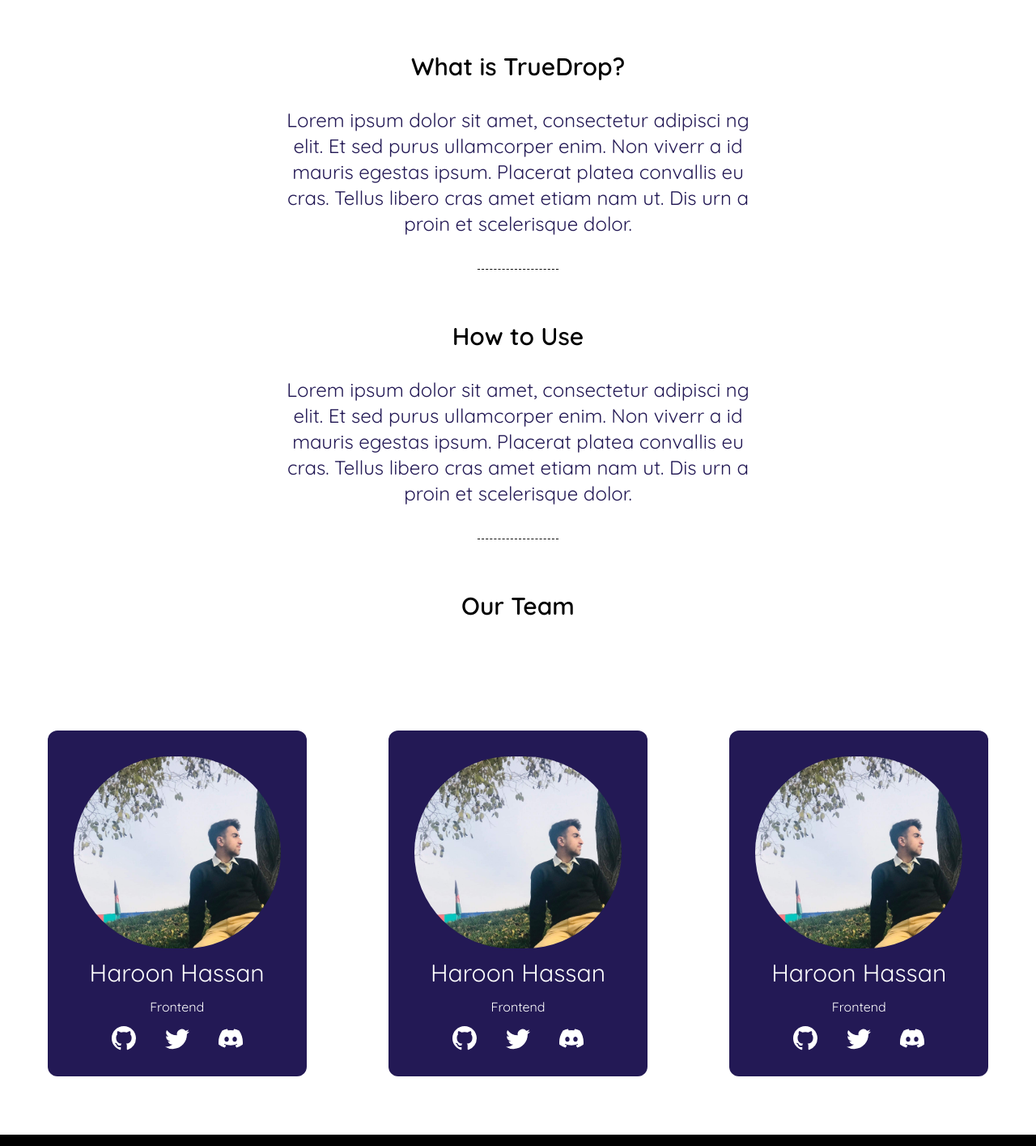
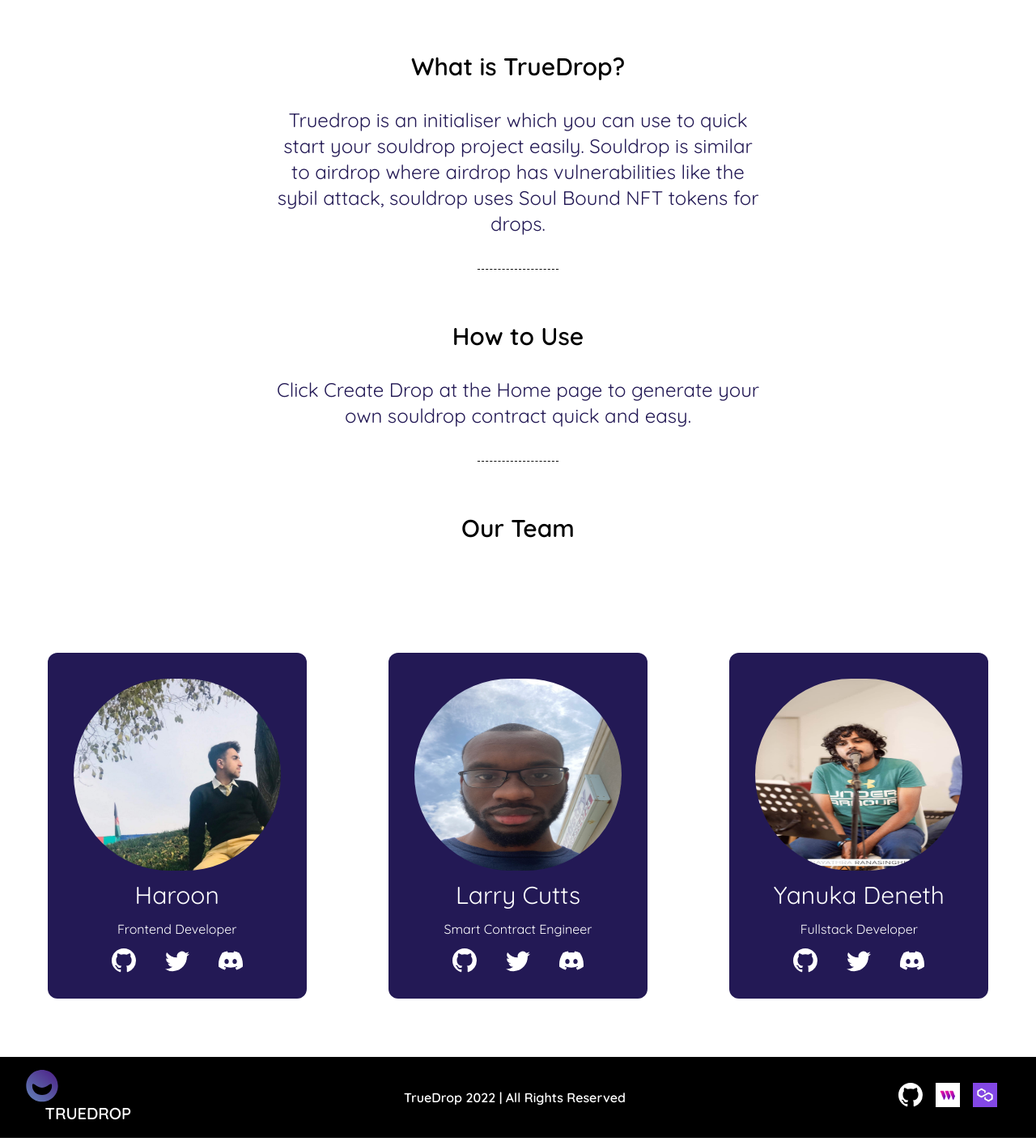
Before and after one commit to yanukadeneth99/Truedrop, a Next.js app in the folder frontend/: page /About in a window 1280 px wide. Shown: the part 100-1515 px from the top of the page at 81% size. Built offline with nearby package versions, Linux system fonts and the light colour scheme.

Commit message:
Edit content

```diff
--- a/frontend/components/Card.tsx
+++ b/frontend/components/Card.tsx
@@ -1,24 +1,42 @@
-import { GetStaticProps } from "next";
 import Image from "next/image";
-import HaroonImg from "../assets/Haroon.jpeg";
-import YanukaImg from "../assets/Yanuka.jpeg";
-import LJImg from "../assets/LJ.jpg";
 import { BsTwitter, BsGithub, BsDiscord } from "react-icons/bs";
 
-const Card = () => {
+const Card = ({
+  name,
+  position,
+  image,
+  links,
+}: {
+  name: string;
+  position: string;
+  image: any;
+  links: string[];
+}) => {
   return (
     <div>
       <div className="max-w-xs bg-skin-secondary rounded-xl text-[#ffffff] my-8">
         <div className="flex flex-col justify-center items-center py-8 px-8">
           <div className="w-[256px] h-[237px] relative">
-            <Image src={HaroonImg} className="rounded-full" layout="fill" />
+            <Image
+              src={image}
+              className="rounded-full"
+              layout="fill"
+              priority
+              alt="Profile Picture"
+            />
           </div>
-          <h2 className="text-3xl my-3">Haroon Hassan</h2>
-          <p className="mb-3">Frontend</p>
+          <h2 className="text-3xl my-3">{name}</h2>
+          <p className="mb-3">{position}</p>
           <div className="flex space-x-9">
-            <BsGithub className="text-3xl cursor-pointer" />
-            <BsTwitter className="text-3xl cursor-pointer" />
-            <BsDiscord className="text-3xl cursor-pointer" />
+            <a href={links[0]} target="_blank" rel="noreferrer">
+              <BsGithub className="text-3xl cursor-pointer" />
+            </a>
+            <a href={links[1]} target="_blank" rel="noreferrer">
+              <BsTwitter className="text-3xl cursor-pointer" />
+            </a>
+            <a href={links[2]} target="_blank" rel="noreferrer">
+              <BsDiscord className="text-3xl cursor-pointer" />
+            </a>
           </div>
         </div>
       </div>
@@ -26,12 +44,4 @@ const Card = () => {
   );
 };
 
-export const getStaticProps: GetStaticProps = async (ctx) => {
-  return {
-    props: {
-      data: null,
-    },
-  };
-};
-
 export default Card;
--- a/frontend/components/Footer.tsx
+++ b/frontend/components/Footer.tsx
@@ -14,17 +14,23 @@ const Footer = () => {
       </div>
       <div>
         <p className="text-white font-semibold mb-3 sm:mb-0">
-          TrueDrop 2022| All Rights Reserved
+          TrueDrop 2022 | All Rights Reserved
         </p>
       </div>
       <div className="flex ">
-        <BsGithub className="text-3xl mr-4 text-white" />
-        <span className="inline-block rounded-full mr-4">
-          <Image src={Tw} width={30} height={30} />
-        </span>
-        <span className="inline-block rounded-full mr-4">
-          <Image src={Polygon} width={30} height={30} />
-        </span>
+        <a href="https://github.com/yanukadeneth99/Truedrop">
+          <BsGithub className="text-3xl mr-4 text-white" />
+        </a>
+        <a href="#">
+          <span className="inline-block rounded-full mr-4">
+            <Image src={Tw} width={30} height={30} alt="Thirdweb" />
+          </span>
+        </a>
+        <a href="#">
+          <span className="inline-block rounded-full mr-4">
+            <Image src={Polygon} width={30} height={30} alt="Polygon" />
+          </span>
+        </a>
       </div>
     </section>
   );
--- a/frontend/components/Hero.tsx
+++ b/frontend/components/Hero.tsx
@@ -12,15 +12,15 @@ const Hero = () => {
           <span className="absolute left-[90%]">
             <Elipse className="text-8xl" />
           </span>
-          <Image src={HeroImg} />
+          <Image src={HeroImg} alt="Hero Image" />
         </div>
         <div className=" md:w-2/4 px-4 py-4 ">
           <h2 className=" font-semibold my-4 leading-tight text-4xl ">
-            Lorem ipsum dolor sit amet consectetur adipiscing
+            Truedrop
           </h2>
           <p className="text-xl text-skin-muted sm:mb-14 mb-10">
-            rem ipsum dolor sit amet, consectetur adipiscing elit. Pellentesque
-            malesuada tincidunt arcu. Nulla neque felis, ullamcorper eget
+            Get quick started with your souldrop project by generating your own
+            contract using thirdweb.
           </p>
           <div className="flex justify-center sm:justify-start space-x-10 ">
             <Link href="/About">
--- a/frontend/package.json
+++ b/frontend/package.json
@@ -13,6 +13,7 @@
     "@svgr/webpack": "^6.3.1",
     "framer-motion": "^7.3.5",
     "next": "12.3.0",
+    "next-seo": "^5.5.0",
     "react": "18.2.0",
     "react-dom": "18.2.0",
     "react-icons": "^4.4.0"
--- a/frontend/pages/About.tsx
+++ b/frontend/pages/About.tsx
@@ -1,29 +1,38 @@
+import type { NextPage } from "next";
 import { GetStaticProps } from "next";
+import { NextSeo } from "next-seo";
 import Card from "../components/Card";
 import Footer from "../components/Footer";
 import Navbar from "../components/Navbar";
 
-const About = () => {
+// Images
+import HaroonImage from "../assets/Haroon.jpeg";
+import YanukaImage from "../assets/Yanuka.jpg";
+import LarryImage from "../assets/LJ.jpg";
+
+const About: NextPage = () => {
   return (
+    <>
+      <NextSeo title="About | Truedrop" description="Learn about Truedrop" />
       <section className="min-h-screen flex flex-col">
         <Navbar />
         <div className="text-center md:w-1/2 mx-auto px-5">
-        <h2 className="font-semibold text-3xl mb-8 mt-6">What is TrueDrop?</h2>
+          <h2 className="font-semibold text-3xl mb-8 mt-6">
+            What is TrueDrop?
+          </h2>
           <article className="text-skin-secondary text-2xl">
-          Lorem ipsum dolor sit amet, consectetur adipisci ng elit. Et sed purus
-          ullamcorper enim. Non viverr a id mauris egestas ipsum. Placerat
-          platea convallis eu cras. Tellus libero cras amet etiam nam ut. Dis
-          urn a proin et scelerisque dolor.
+            Truedrop is an initialiser which you can use to quick start your
+            souldrop project easily. Souldrop is similar to airdrop where
+            airdrop has vulnerabilities like the sybil attack, souldrop uses
+            Soul Bound NFT tokens for drops.
           </article>
         </div>
         <hr className="w-[100px] mx-auto border-dashed border-black  my-10" />
         <div className="text-center md:w-1/2 mx-auto px-5 ">
-        <h2 className="font-semibold text-3xl mb-8 mt-6">How to Use </h2>
+          <h2 className="font-semibold text-3xl mb-8 mt-6">How to Use</h2>
           <article className="text-skin-secondary text-2xl">
-          Lorem ipsum dolor sit amet, consectetur adipisci ng elit. Et sed purus
-          ullamcorper enim. Non viverr a id mauris egestas ipsum. Placerat
-          platea convallis eu cras. Tellus libero cras amet etiam nam ut. Dis
-          urn a proin et scelerisque dolor.
+            Click Create Drop at the Home page to generate your own souldrop
+            contract quick and easy.
           </article>
         </div>
         <hr className="w-[100px] mx-auto border-dashed border-black  my-10" />
@@ -31,13 +40,41 @@ const About = () => {
           Our Team
         </h2>
         <section className="flex justify-around flex-wrap px-2 py-10">
-        <Card />
-        <Card />
-        <Card />
+          <Card
+            name="Haroon"
+            position="Frontend Developer"
+            links={[
+              "https://github.com/Haroonrules",
+              "https://twitter.com/codingHaroon",
+              "https://discordapp.com/users/663025968603987969",
+            ]}
+            image={HaroonImage}
+          />
+          <Card
+            name="Larry Cutts"
+            position="Smart Contract Engineer"
+            links={[
+              "https://github.com/ljcutts",
+              "https://twitter.com/LarryCutts6",
+              "https://discordapp.com/users/868928557034917919",
+            ]}
+            image={LarryImage}
+          />
+          <Card
+            name="Yanuka Deneth"
+            position="Fullstack Developer"
+            links={[
+              "https://github.com/yanukadeneth99",
+              "https://twitter.com/yanukadeneth99",
+              "https://discordapp.com/users/660852074644373505",
+            ]}
+            image={YanukaImage}
+          />
         </section>
 
         <Footer />
       </section>
+    </>
   );
 };
 
--- a/frontend/pages/index.tsx
+++ b/frontend/pages/index.tsx
@@ -1,14 +1,18 @@
 import type { NextPage } from "next";
-import Head from "next/head";
-import Image from "next/image";
+import { NextSeo } from "next-seo";
+import { motion } from "framer-motion";
 import Footer from "../components/Footer";
 import Hero from "../components/Hero";
 import Navbar from "../components/Navbar";
-import styles from "../styles/Home.module.css";
-import { motion } from "framer-motion";
 
 const Home: NextPage = () => {
   return (
+    <>
+      <NextSeo
+        title="Truedrop"
+        description="Easy souldrop intialiser for your projects!"
+      />
+
       <div className="min-h-screen flex flex-col ">
         <Navbar />
         <motion.div
@@ -19,6 +23,7 @@ const Home: NextPage = () => {
         </motion.div>
         <Footer />
       </div>
+    </>
   );
 };
 
```
Also changed, not shown: frontend/assets/Haroon.jpeg, frontend/assets/Yanuka.jpg (added). Lines whose indentation alone changed are shown as unchanged.
